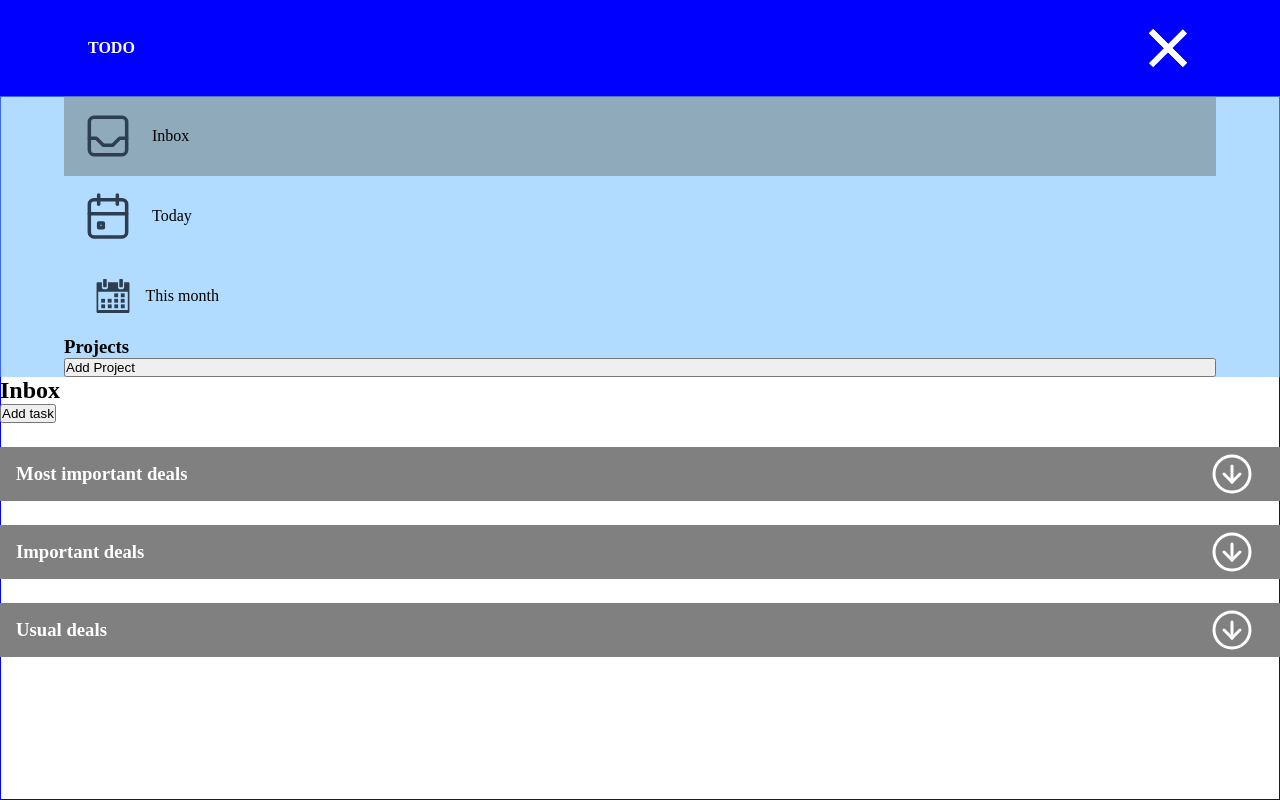
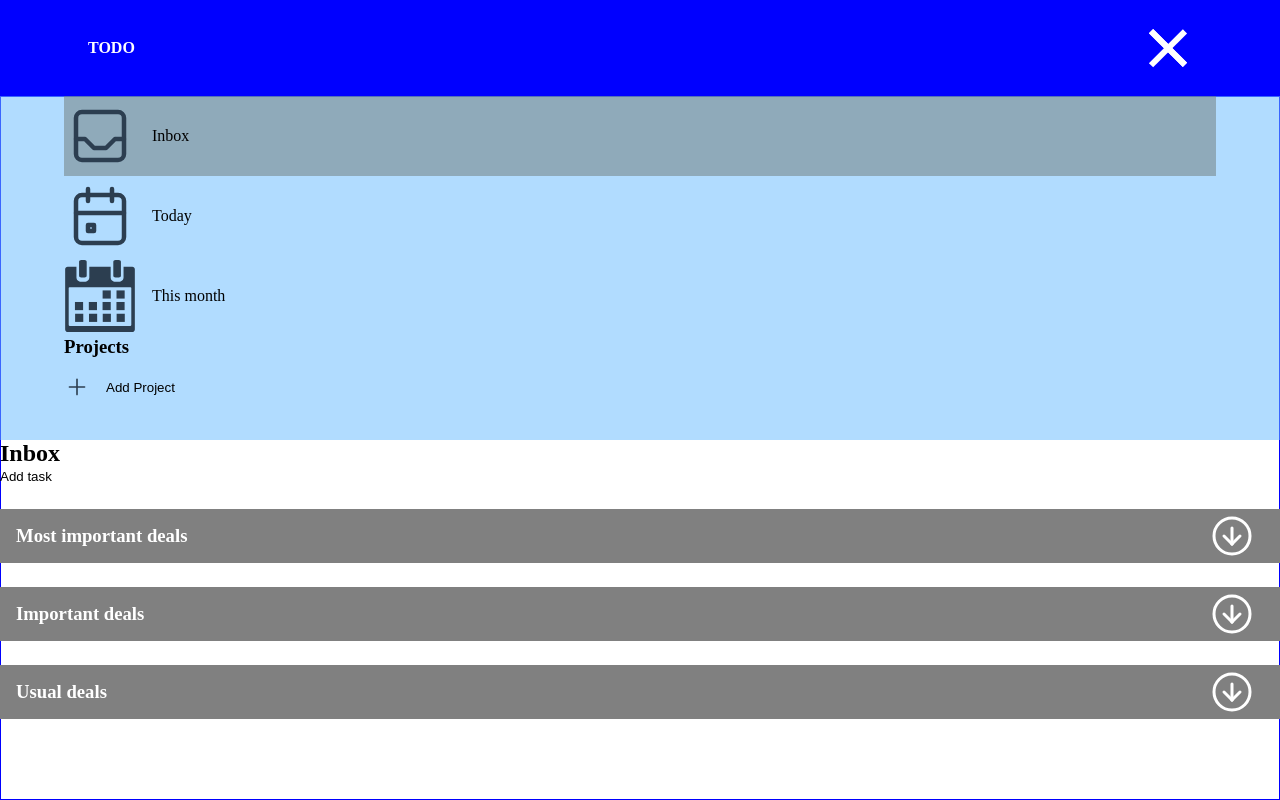
Before and after one commit to Falsin/todo-list, a plain HTML site: page index.html in a window 1280 px wide. Both pictures are taken after a click on the element 1168 px from the left and 48 px from the top of the page. Drawn offline with Linux system fonts and the light colour scheme.

Commit message:
set styles

```diff
--- a/index.html
+++ b/index.html
@@ -21,13 +21,13 @@
     <div class="menuBlock">
       <div class="container">
         <ul class="sectionsList">
-          <li class="active" data-name='Inbox'><img src="images/inbox.svg"><span>Inbox</span></li>
-          <li data-name='Today'><img src="images/calendarEvent.svg"><span>Today</span></li>
-          <li data-name='This month'><img src="images/monthly-calendar-svgrepo-com (1).svg"><span>This month</span></li>
+          <li class="active" data-name='Inbox'><div></div><span>Inbox</span></li>
+          <li data-name='Today'><div></div><span>Today</span></li>
+          <li data-name='This month'><div></div><span>This month</span></li>
         </ul>
         <h3>Projects</h3>
         <ul class="projectsList"></ul>
-        <button class="active addProject">Add Project</button>
+        <button class="active addProject"><img src="images/plus.svg" alt=""> Add Project</button>
 
         <div id="projectWindow">
           <input type="text">
--- a/style.less
+++ b/style.less
@@ -95,6 +95,7 @@ nav.active {
 .menuBlock {
   background: rgba(110, 190, 255, 0.534);
   display: none;
+  padding-bottom: 3vmin;
 }
 
 .menuBlock.active {
@@ -120,15 +121,37 @@ nav.active {
   align-items: center;
 }
 
-.menuBlock .sectionsList li:last-of-type {
-  padding: 2vmin;
+.menuBlock .sectionsList li div {
+  .size(9vmin, 9vmin);
+  display: flex;
+  margin-right: 2vmin;
 }
 
-.menuBlock .sectionsList li img {
-  .size(auto, 70%);
-  margin-right: 2vmin;
-  margin-left: 2vmin;
+.menuBlock .sectionsList li div {
+  background-position: center center;
+  background-size: contain;
 }
+
+.menuBlock .sectionsList li:first-of-type div {
+  background-image: url('./images/inbox.svg');
+}
+
+.menuBlock .sectionsList li:nth-of-type(2) div {
+  background-image: url('./images/calendarEvent.svg');
+}
+
+.menuBlock .sectionsList li:last-of-type div {
+  background-image: url('./images/monthly-calendar-svgrepo-com (1).svg');
+}
+
+
+
+/* .menuBlock .sectionsList li div img {
+  flex-grow: 1;
+  .size(100%, 100%);
+} */
+
+
 
 ul li.active {
   background: rgba(112, 126, 125, 0.527);
@@ -168,6 +191,18 @@ ul li:hover {
 
 #projectWindow button {
   width: 40%;
+  padding: 2vmin;
+  border-radius: 2vmin;
+  border: none;
+  outline: none;
+}
+
+.addBtn {
+  background: green;
+}
+
+.cancelProject {
+  background: red;
 }
 
 .section.active {
@@ -356,3 +391,24 @@ footer {
   top: 0;
   right: 0;
 }
+
+.addProject {
+  margin-top: 2vmin;
+  margin-bottom: 2vmin;
+  align-items: center;
+  align-self: flex-start;
+  background: none;
+  border: none;
+  outline: none;
+}
+
+.addProject img {
+  .size(auto, 26px);
+  margin-right: 2vmin;
+}
+
+.addTask {
+  background: none;
+  outline: none;
+  border: none;
+}
```
Also changed, not shown: images/plus.svg (added), main.js, style.css.
